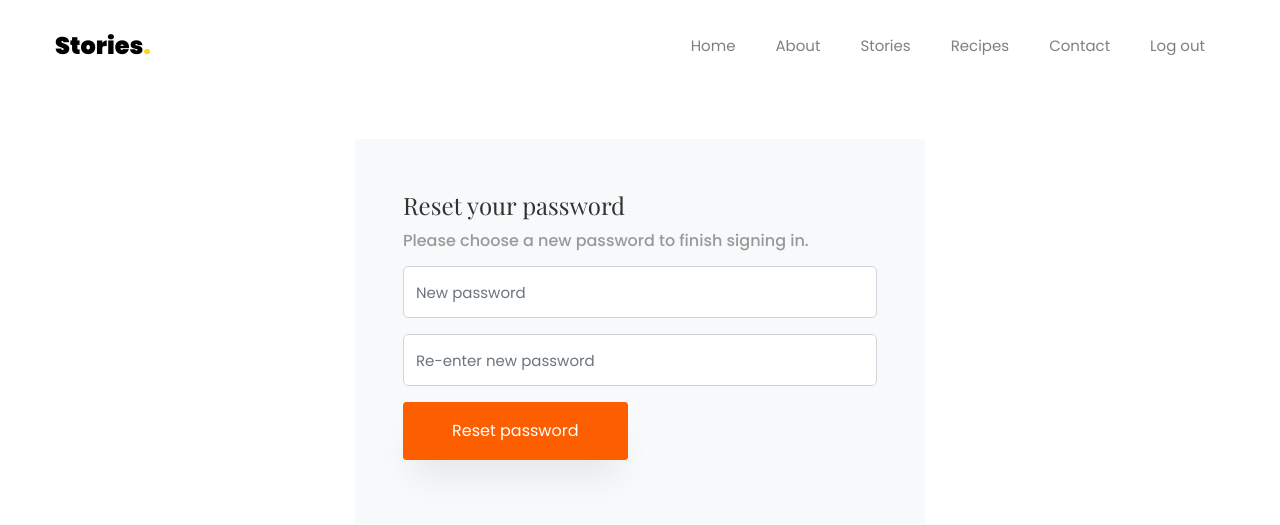
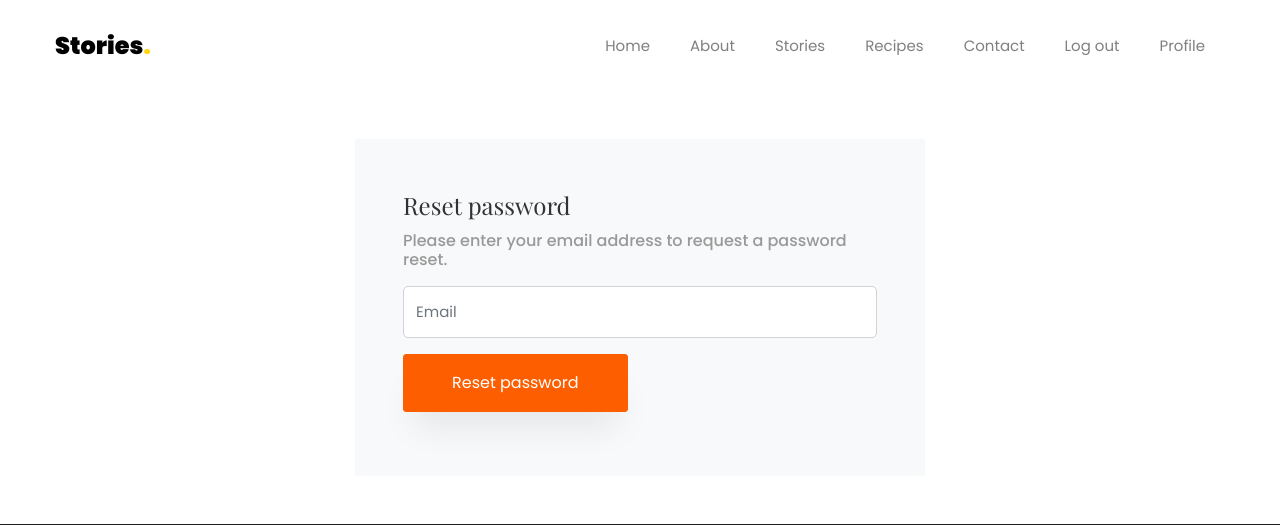
Before and after one commit to RaminCH/stories_blog, a Django app: page /accounts/reset-password/ in a window 1280 px wide. Shown: the top 525 px of the page. Run offline with Django 3.2, Linux system fonts and the light colour scheme; a user stored in the database is signed in; data comes from the database, SQL or seed files in the repository; both versions use the stored data as it was after the commit; parts of the project's set-up code (start-up, migrations or seed data) failed here and were passed over; some libraries are stand-ins or nearby versions; some web fonts are replaced.

Commit message:
reset password

```diff
--- a/accounts/forms.py
+++ b/accounts/forms.py
@@ -2,6 +2,7 @@ from django import forms
 from django.contrib.auth.forms import AuthenticationForm, UserCreationForm
 from django.contrib.auth.forms import UsernameField
 from django.contrib.auth import get_user_model
+from django.contrib.auth.forms import PasswordResetForm, SetPasswordForm
 
 User = get_user_model()
 
@@ -22,7 +23,7 @@ class CustomLoginForm(AuthenticationForm):
     )
 
 class CustomRegisterForm(UserCreationForm):
-    username = UsernameField(widget=forms.TextInput(attrs={
+    username = forms.CharField(widget=forms.TextInput(attrs={
         'class':'form-control',
         'placeholder': 'Username'
     }))
@@ -37,7 +38,7 @@ class CustomRegisterForm(UserCreationForm):
         'placeholder': 'Last Name'
     }))
 
-    email = forms.CharField(widget=forms.TextInput(attrs={
+    email = forms.CharField(widget=forms.EmailInput(attrs={
         'class':'form-control',
         'placeholder': 'Email'
     }))
@@ -54,3 +55,21 @@ class CustomRegisterForm(UserCreationForm):
     class Meta:
         model = User
         fields = ['first_name','last_name','username', 'email', 'password1', 'password2',]
+
+
+class CustomResetPasswordForm(PasswordResetForm):
+    email = forms.EmailField(widget=forms.EmailInput(attrs={
+        'class': 'form-control',
+        'placeholder': 'Email',
+    }), max_length=254)
+
+class CustomSetPasswordForm(SetPasswordForm):
+    new_password1 = forms.CharField(widget=forms.PasswordInput(attrs={
+        'class': 'form-control',
+        'placeholder': 'New password'
+    }))
+
+    new_password2 = forms.CharField(widget=forms.PasswordInput(attrs={
+        'class': 'form-control',
+        'placeholder': 'Confirm new password'
+    }))
--- a/accounts/templates/forget_password.html
+++ b/accounts/templates/forget_password.html
@@ -5,14 +5,20 @@
         <div class="container">
             <div class="row block-9 justify-content-center">
                 <div class="col-md-6 order-md-last d-flex">
-                    <form action="#" class="bg-light p-5 contact-form">
+                    <form action="" method='POST' class="bg-light p-5 contact-form">
                         <div class="form-group">
                             <h4 class="reset center">Reset password</h4>
                             <h6 class="center">Please enter your email address to request a password reset.</h6>
                         </div>
+                        {{form.non_field_errors}}
+                        {% csrf_token %}
                         <div class="form-group">
+                        {{form.email}}
+                        {{form.email.errors}}
+                        </div>
+                        {% comment %} <div class="form-group">
                             <input type="email" class="form-control" placeholder="Email">
-                        </div>
+                        </div> {% endcomment %}
                         <div class="form-group center">
                             <input type="submit" value="Reset password" class="btn btn-primary py-3 px-5">
                         </div>
--- a/accounts/templates/reset_password.html
+++ b/accounts/templates/reset_password.html
@@ -5,17 +5,25 @@
         <div class="container">
             <div class="row block-9 justify-content-center">
                 <div class="col-md-6 order-md-last d-flex">
-                    <form action="#" class="bg-light p-5 contact-form">
+                    <form action="" method='POST' class="bg-light p-5 contact-form">
                         <div class="form-group">
                             <h4 class="reset center">Reset your password</h4>
                             <h6 class="center">Please choose a new password to finish signing in.</h6>
                         </div>
-                        <div class="form-group">
+                        {{form.non_field.errors}}
+                        {% csrf_token %}
+                        {% for field in form %}
+                            <div class="form-group">
+                            {{field}}
+                            {{field.errors}}
+                        </div>
+                        {% endfor %}
+                        {% comment %} <div class="form-group">
                             <input type="email" class="form-control" placeholder="New password">
                         </div>
                         <div class="form-group">
                             <input type="email" class="form-control" placeholder="Re-enter new password">
-                        </div>
+                        </div> {% endcomment %}
                         <div class="form-group center">
                             <input type="submit" value="Reset password" class="btn btn-primary py-3 px-5">
                         </div>
--- a/accounts/urls.py
+++ b/accounts/urls.py
@@ -1,4 +1,4 @@
-from django.urls import path
+from django.urls import path, re_path
 from .views import *
 from django.contrib.auth.views import LogoutView
 
@@ -12,5 +12,9 @@ urlpatterns = [
     path('register/',CustomRegisterView.as_view(), name='register'),
     path('change-password/',change_password, name='change-password'),
     path('forget-password/',forget_password, name='forget-password'),
-    path('reset-password/',reset_password, name='reset-password')
+    # path('reset-password/',reset_password, name='reset-password'),
+    path('reset-password/', ReserPasswordView.as_view(), name='reset_password'),
+    # path('password-reset-confirm/uidb64 token', ReserPasswordView.as_view(), name='password-reset-confirm')
+    re_path(r'^reset/(?P<uidb64>[0-9A-Za-z_\-]+)/(?P<token>[0-9A-Za-z]{1,13}-[0-9A-Za-z]{1,20})/$',
+    CustomPasswordResetConfirmView.as_view(), name='password_reset_confirm'),
 ]
--- a/accounts/views.py
+++ b/accounts/views.py
@@ -1,9 +1,10 @@
 from django.shortcuts import render
 from django.contrib.auth.views import LoginView
-from .forms import CustomLoginForm, CustomRegisterForm
+from .forms import CustomLoginForm, CustomRegisterForm, CustomResetPasswordForm, CustomSetPasswordForm
 from django.views.generic import CreateView
 from django.contrib.auth import get_user_model
 from django.urls import reverse_lazy
+from django.contrib.auth.views import PasswordResetView, PasswordResetForm, PasswordResetConfirmView
 
 User = get_user_model() #when required to write custom user tools
 
@@ -35,3 +36,15 @@ class CustomRegisterView(CreateView):
 
 def reset_password(request):
     return render(request, 'reset_password.html')
+
+
+class ReserPasswordView(PasswordResetView):
+    form_class = CustomResetPasswordForm
+    template_name = 'forget_password.html'
+    email_template_name = 'password_reset_email.html'
+    success_url = reverse_lazy('stories:index')
+
+class CustomPasswordResetConfirmView(PasswordResetConfirmView):
+    template_name = 'reset_password.html'
+    form_class = CustomSetPasswordForm
+    success_url = reverse_lazy('accounts:login')
--- a/requirements.txt
+++ b/requirements.txt
@@ -1,5 +1,6 @@
-Django==2.2.7
+Django==2.2.8
 django-jet==1.0.8
+django-richtextfield==1.5.0
 Pillow==6.2.1
 pkg-resources==0.0.0
 pytz==2019.3
--- a/stories/urls.py
+++ b/stories/urls.py
@@ -18,5 +18,7 @@ urlpatterns = [
     # path('single/<int:pk>/',single, name='single'), #int is the integer / pk is the primary key
     path('single/<int:pk>/',SingleRecipeView.as_view(), name='single'),
     path('stories/',stories, name='stories'),
-    path('user_profile/',user_profile, name='user_profile')
+#   path('user_profile/<int:pk>',user_profile, name='user_profile')
+    path('user-profile/<int:pk>/',UserProfileView.as_view(), name='user-profile'),
+    path('user-edit/<int:pk>/',UserEditView.as_view(), name='user-edit')
 ]
--- a/stories_backend/settings.py
+++ b/stories_backend/settings.py
@@ -158,3 +158,9 @@ STATICFILES_DIRS = [
 
 MEDIA_URL = '/media/'
 MEDIA_ROOT = os.path.join(BASE_DIR, 'media')
+
+EMAIL_HOST = 'smtp.gmail.com'
+EMAIL_HOST_USER = 'ramin.chopurov@gmail.com'
+EMAIL_HOST_PASSWORD = 'akqsfqlspfiwzony'
+EMAIL_PORT = 587
+EMAIL_USE_TLS = True
--- a/templates/partials/header.html
+++ b/templates/partials/header.html
@@ -17,6 +17,7 @@
                             <li class="nav-item active"><a href="{{ link.url }}" class="nav-link">{{ link.title }}</a></li>
                             {% else %}
                              <li class="nav-item active"><a href="{% url 'accounts:logout' %}" class="nav-link">Log out</a></li>
+                             <li class="nav-item active"><a href="{% url 'stories:user-profile' request.user.id %}" class="nav-link">Profile</a></li>
                         {% endif %}
                     {% elif link.url == '/accounts/register' %}
                         {% if not user.is_authenticated %}
```
Also changed, not shown: accounts/templates/password_reset_email.html (added, +13 -0 lines), stories/admin.py (+3 -3 lines), stories/forms.py (+35 -0 lines), stories/models.py (+2 -0 lines), stories/templates/stories/user-edit.html (added, +28 -0 lines), stories/templates/stories/user-profile.html (+12 -41 lines), stories/views.py (+17 -3 lines), db.sqlite3, stories/migrations/0009_auto_20191223_1605.py (added).
